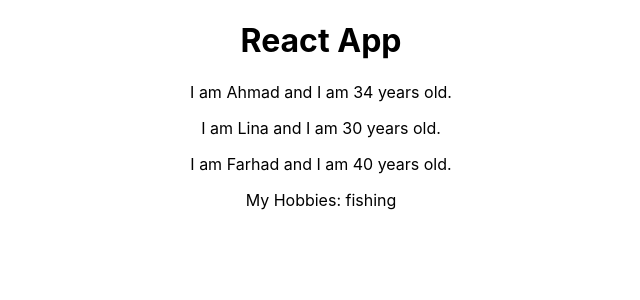
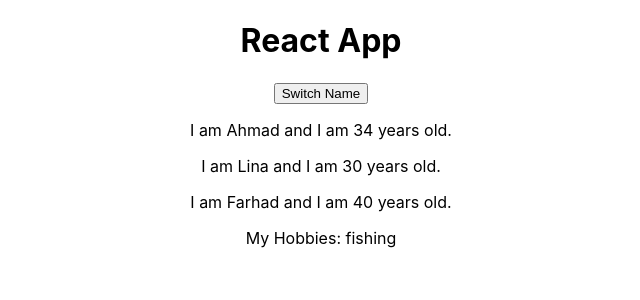
Before and after one commit to affaqiri/react-basics, a React (Create React App) app: page / in a window 1280 px wide. Shown: the top 300 px of the page, without its empty margins (319-959 px from the left). Built offline with nearby package versions, Linux system fonts and the light colour scheme.

Commit message:
manipulating state from within a component using event handlers

```diff
--- a/src/App.js
+++ b/src/App.js
@@ -6,12 +6,30 @@
 
   // state can only be used withing class components
   // any state change will rerender the DOM tree to reflect the changes
+  // state is a reserved keyword in React
   state = {
     persons: [
       { name: 'Ahmad', age: 34 },
       { name: 'Lina', age: 30 },
       { name: 'Farhad', age: 40 }
-    ]
+    ],
+    otherStateProperty: 'some other value'
+  }
+
+  switchNameHandler = () => {
+    // Do not mutate state like this, instead use react's setState()
+    // this.state.persons[0].name = 'Fraidoon'
+    // setState merges the passed in object with any existing state and updates the DOM
+    // otherStateProperty is not impacted by our updates
+    // So basically React only allows two ways of updating the UI: state and props
+    this.setState({
+      persons: [
+        { name: 'Fraidoon', age: 34 },
+        { name: 'Lina', age: 30 },
+        { name: 'Farhad', age: 40 }
+      ]
+    })
+
   }
 
   render() {
@@ -19,6 +37,7 @@
       // We can only return one root element in JSX
       <div className="App">
         <h1>React App</h1>
+        <button onClick={this.switchNameHandler}>Switch Name</button>
         <Person name={this.state.persons[0].name} age={this.state.persons[0].age} />
         <Person name={this.state.persons[1].name} age={this.state.persons[1].age} />
         <Person name={this.state.persons[2].name} age={this.state.persons[2].age}>
```
Also changed, not shown: 1 other file (tests, documents, lock files or other folders).
